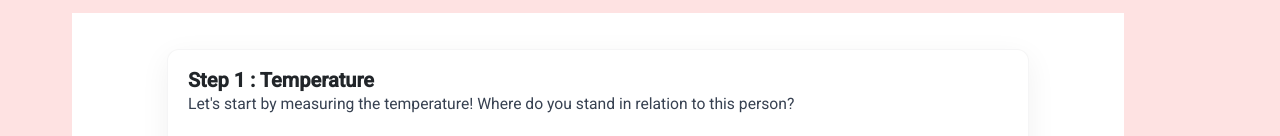
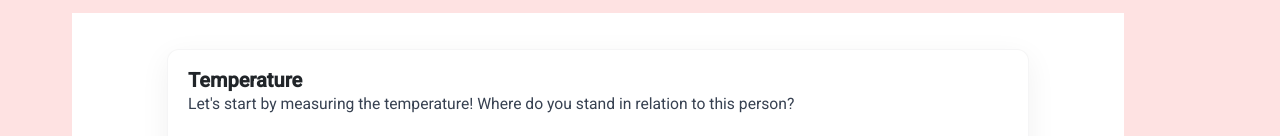
Before and after one commit to JpG771/on-est-quoi, an Angular app: page /questionnaire in a window 1280 px wide. Both pictures are taken after a click on the button "Next". Shown: the part 146-282 px from the top of the page. Built offline with nearby package versions, Linux system fonts and the light colour scheme; no server answers.

Commit message:
Retirer numéro d'étape

```diff
--- a/src/app/contrat/contrat.html
+++ b/src/app/contrat/contrat.html
@@ -1,7 +1,7 @@
 <div class="contrat-page">
   <div class="contrat-card">
     <header class="contrat-header">
-      <h1 i18n="@@contrat.title">Step 2: Preferences</h1>
+      <h1 i18n="@@contrat.title">Preferences</h1>
       <p class="contrat-sub" i18n="@@contrat.subtitle">Drag and drop the choices into the categories that best fit your preferences.</p>
     </header>
 
--- a/src/app/thermometre/thermometre.html
+++ b/src/app/thermometre/thermometre.html
@@ -1,7 +1,7 @@
 <div class="thermo-page">
   <div class="thermo-card">
     <header class="thermo-header">
-      <h1 i18n="@@thermometre.title">Step 1 : Temperature</h1>
+      <h1 i18n="@@thermometre.title">Temperature</h1>
       <p class="thermo-sub" i18n="@@thermometre.subtitle">Let's start by measuring the temperature! Where do you stand in relation to this person?</p>
     </header>
 
```
Also changed, not shown: 2 other files (tests, documents, lock files or other folders).
